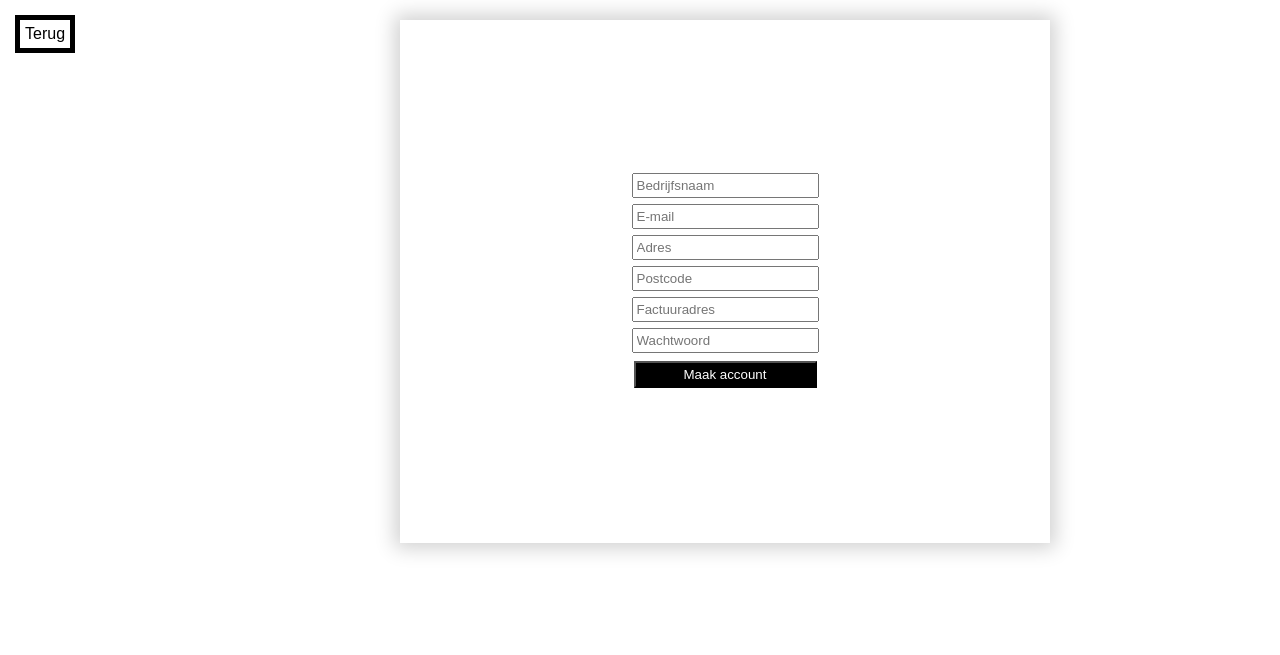
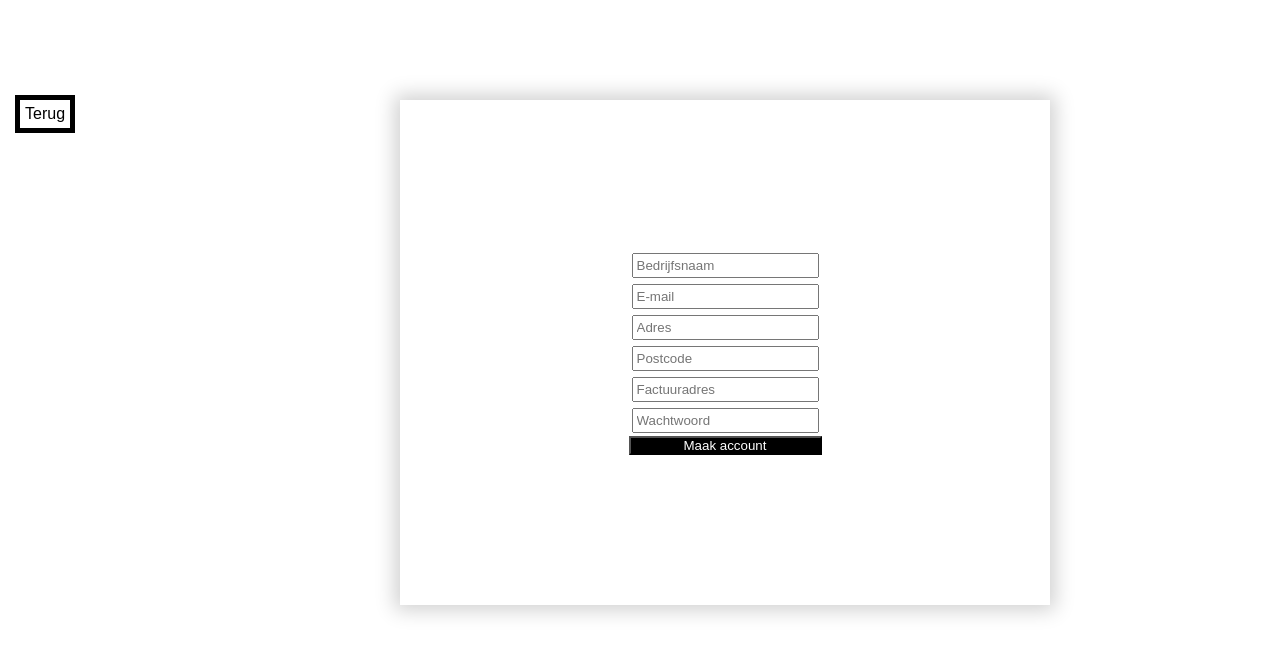
Before and after one commit to D1nand/Bier, a PHP site: page /accounttoevoegen.php in a window 1280 px wide. Shown: the top 655 px of the page. Run offline with PHP 8.4, Linux system fonts and the light colour scheme.

Commit message:
bdehwbfwhbjgfw

```diff
--- a/CSS.css
+++ b/CSS.css
@@ -143,7 +143,7 @@
 padding-bottom: 150px;
 justify-content: center;
 margin-left: 400px;
-margin-top: 20px;
+margin-top: 100px;
 max-width: 650px;
 display: grid;
 grid-template-columns: repeat(2, 1fr);
@@ -155,8 +155,6 @@
   position: relative;
 }
 .mab{
-  margin: 5px;
-  padding: 4px;
   background-color: #000;
   color: white;
   cursor: pointer;
--- a/accounttoevoegen.php
+++ b/accounttoevoegen.php
@@ -8,9 +8,9 @@
 </head>
 
 <body>
-
 <a class="terugklantoverzicht" href="klantenoverzicht.php">Terug</a>
 <form action="MaakAccount.php" method="POST" class="accountformulier">
+
         <input class="f" type="text" name="Bedrijfsnaam" placeholder="Bedrijfsnaam" required>
         <br>
         <input class="f" type="email" name="Email" placeholder="E-mail" required>
--- a/klantenoverzicht.php
+++ b/klantenoverzicht.php
@@ -27,7 +27,7 @@
         <a href="#" class="knop-sluit" onclick="closeSideMenu()">&times;</a>
         <a href="orderoverzicht.html">Orderoverzicht</a>
         <a href="klantenoverzicht.php">Klantenoverzicht</a>
-        <a href="login.php">Uitloggen</a>
+        <a href="loginn.php">Uitloggen</a>
     </div>
 
     <div id="mainnn">
--- a/orderoverzicht.html
+++ b/orderoverzicht.html
@@ -25,7 +25,7 @@
         <a href="#" class="knop-sluit" onclick="closeSideMenu()">&times;</a>
         <a href="orderoverzicht.html">Orderoverzicht</a>
         <a href="klantenoverzicht.php">Klantenoverzicht</a>
-        <a href="login.php">Uitloggen</a>
+        <a href="loginn.php">Uitloggen</a>
     </div>
 
     <div id="mainn">
```
